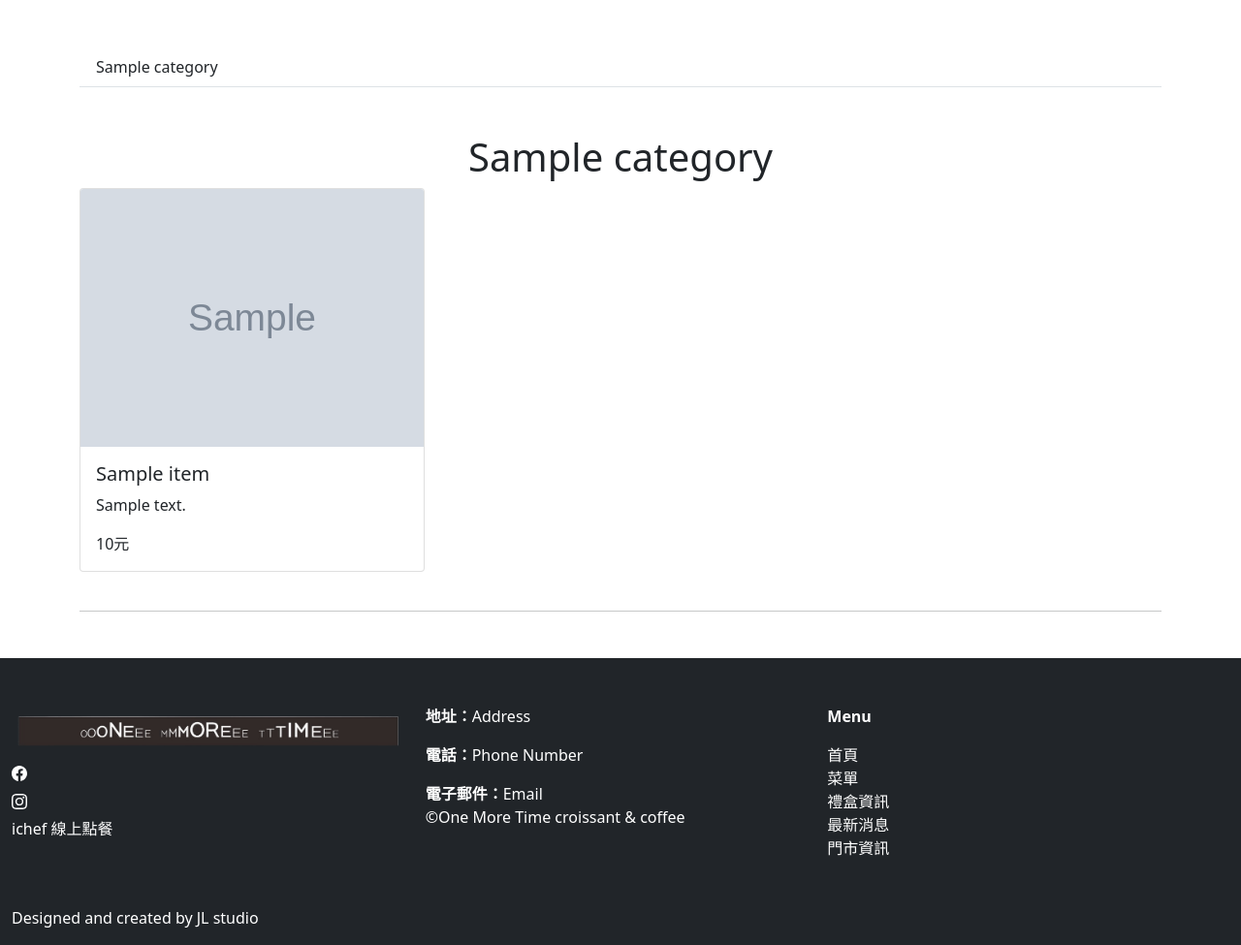
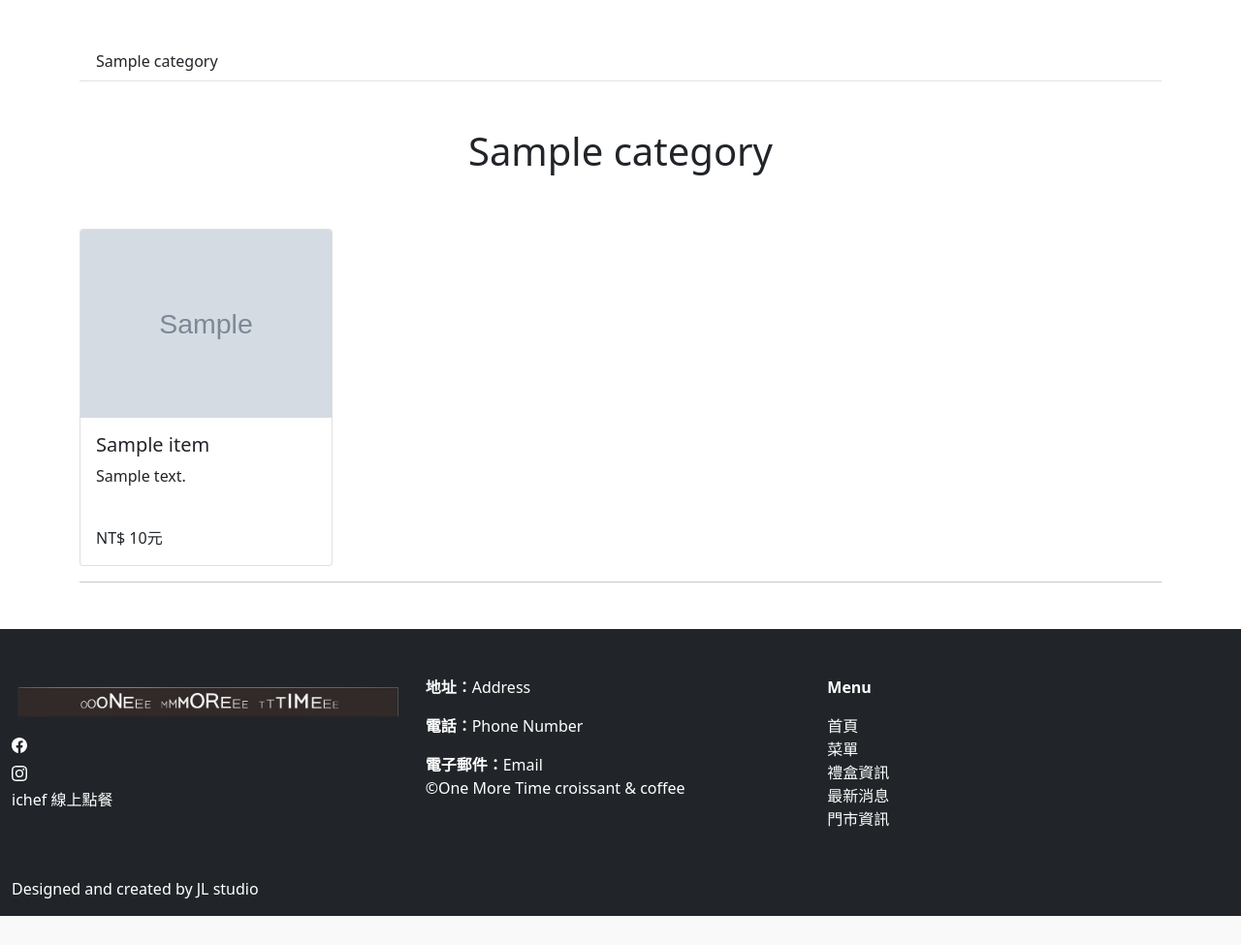
Before and after one commit to oneoneone522/onemoretimecroissant, a Django app: page /item/ in a window 1280 px wide. Shown: the part 96-1071 px from the top of the page at 97% size. After the commit the page ends 1041 px from the top, so only its background shows below. Run offline with Django 5.2, Linux system fonts and the light colour scheme; tables that the repository leaves empty hold one stand-in row (values such as "Sample post"); grey boxes marked "Sample" are stand-in pictures.

Commit message:
navbar fixed

```diff
--- a/core/templates/core/base.html
+++ b/core/templates/core/base.html
@@ -5,9 +5,20 @@
   <meta name="viewport" content="width=device-width, initial-scale=1.0">
   <title>{% block title %}{% endblock %}</title>
   <link href="https://cdn.jsdelivr.net/npm/bootstrap@5.0.2/dist/css/bootstrap.min.css" rel="stylesheet" integrity="sha384-EVSTQN3/azprG1Anm3QDgpJLIm9Nao0Yz1ztcQTwFspd3yD65VohhpuuCOmLASjC" crossorigin="anonymous">
+  <style>
+    body {
+        padding-top: 90px; /* 导航栏的高度 */
+    }
+
+    @media (max-width: 768px) {
+        body {
+            padding-top: 56px; /* 小屏幕设备的导航栏高度 */
+        }
+    }
+  </style>
 </head>
 <body>
-    <nav class="navbar navbar-expand-lg navbar-dark bg-dark">
+    <nav class="navbar navbar-expand-lg navbar-dark bg-dark fixed-top">
         <div class="container-fluid">
           <a class="navbar-brand" href="/">
             <img src="/static/assets/logo-black-2.png" alt="logo" style="width: 70px;height: 70px;">
--- a/core/templates/core/index.html
+++ b/core/templates/core/index.html
@@ -43,11 +43,10 @@
     <div class="row">
       {% for item in items %}
         <div class="col-4">
-          <div class="card" style="width: 18rem; border: bg-light;">
+          <div class="card h-100" style="width: 18rem; border: bg-light;">
             <img src="{{ item.image.url }}" class="card-img-top" alt="{{ item.name }}">
             <div class="card-body">
               <h2>{{ item.name }}</h2>
-              {% }
               <p class="card-text">{{ item.description }}</p>
               <p class="card-text">NT$ {{ item.price }}</p>
             </div>
--- a/item/templates/item/items.html
+++ b/item/templates/item/items.html
@@ -10,22 +10,22 @@
         {% endfor %}
       </ul>
     {% for category in categories %}
-        <div class="row mt-5" id="category-{{ category.id }}">
+        <div class="row my-5" id="category-{{ category.id }}">
             <h1 style="text-align: center;">{{ category.name }}</h1>
         </div>
-        <div class="row">
+        <div class="row g3">
             {% for item in category.items.all %}
-                <div class="col-md-4">
-                    <div class="card mb-4">
+                <div class="col-4 col-md-3">
+                    <div class="card mb-4 h-100">
                         {% if item.image.url %}
                             <img src="{{ item.image.url }}" class="card-img-top" alt="{{ item.name }}">
                         {% else %}
                             <img src="..." class="card-img-top" alt="pic should be uploaded">
                         {% endif %}
-                        <div class="card-body">
+                        <div class="card-body d-flex flex-column">
                             <h5 class="card-title">{{ item.name }}</h5>
                             <p class="card-text">{{ item.description }}</p>
-                            <p class="card-text">{{ item.price }}元</p>
+                            <p class="card-text  mt-auto"> NT$ {{ item.price }}元</p>
                         </div>
                     </div>
                 </div>
```
Also changed, not shown: media/item_images/檸檬可頌.jpeg (added), media/item_images/煙燻里肌.jpg (added), media/item_images/蛋沙拉可頌.jpeg (added), media/item_images/覆盆子可頌.jpg (added), media/item_images/黑頌路.jpg (added).
